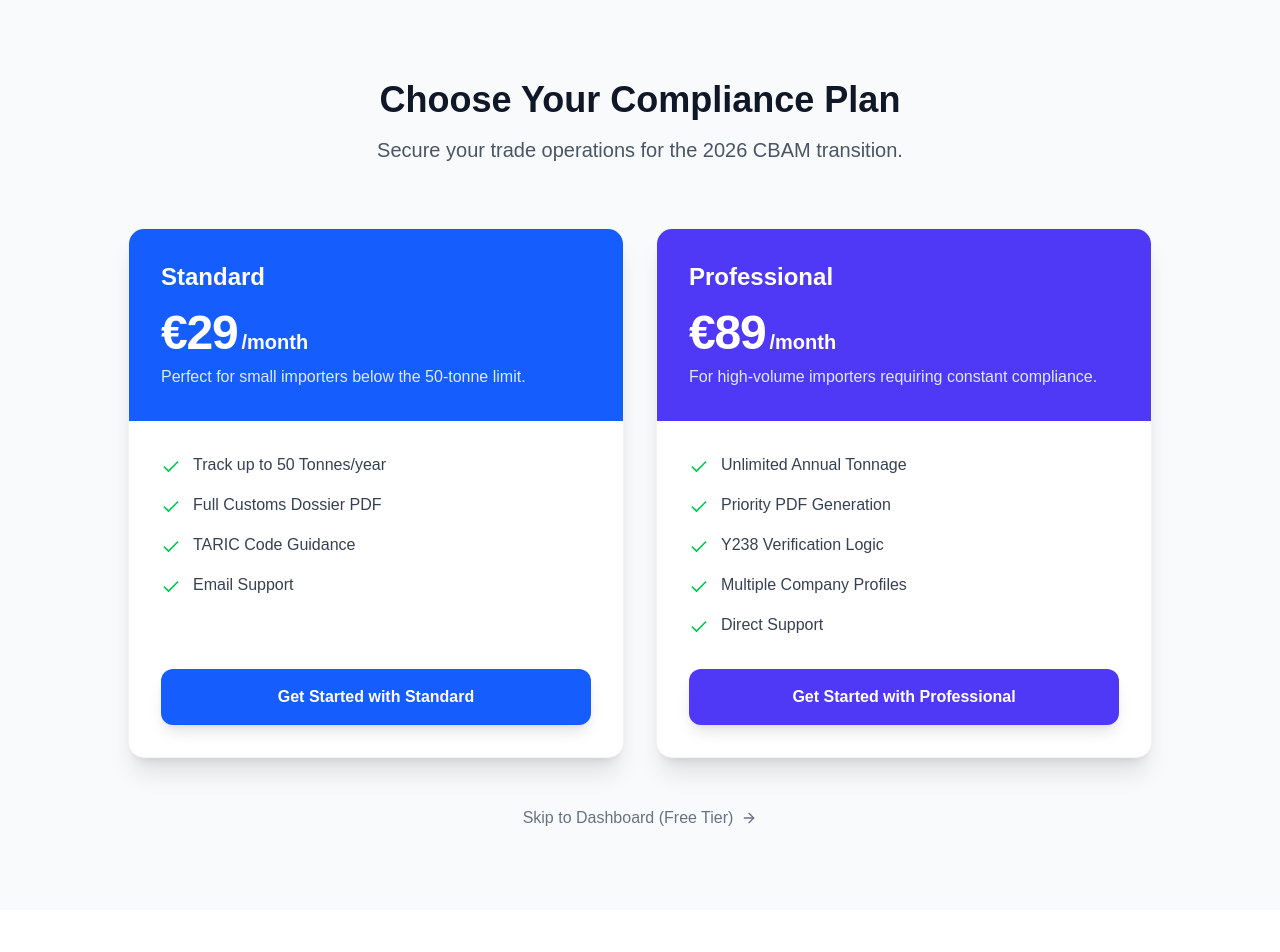
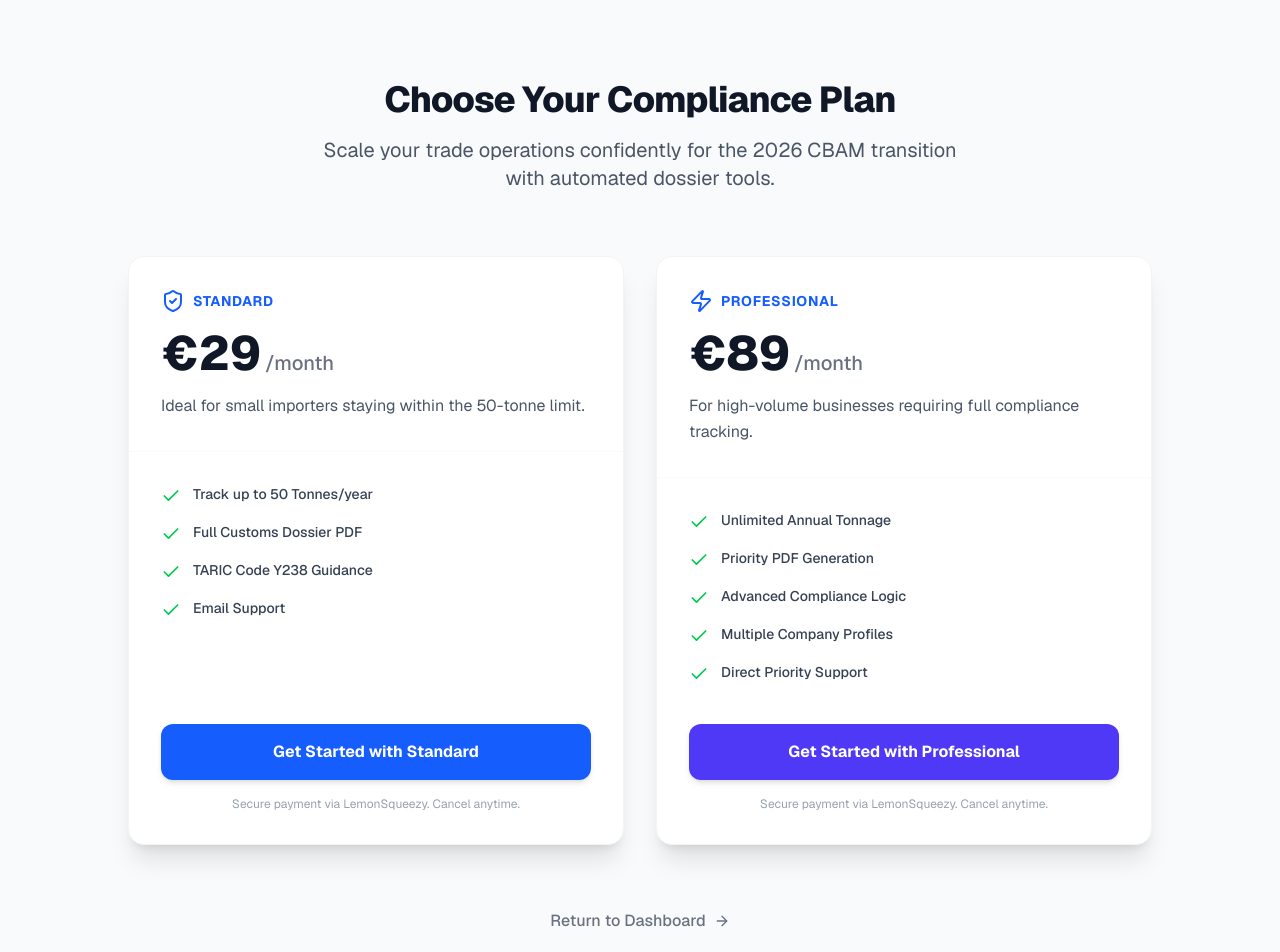
Before and after one commit to mamoor123/my-trade-saas, a Next.js app: page /app/pricing in a window 1280 px wide. Shown: the top 952 px of the page. Before the commit the page ends 910 px from the top, so only its background shows below. Built offline with nearby package versions, Linux system fonts and the light colour scheme.

Commit message:
Refactor pricing page with updated descriptions and links

```diff
--- a/app/app/pricing/page.tsx
+++ b/app/app/pricing/page.tsx
@@ -1,83 +1,110 @@
+"use client";
+
 import React from 'react';
-import { Check, ArrowRight } from 'lucide-react';
+import { Check, ArrowRight, ShieldCheck, Zap } from 'lucide-react';
 import Link from 'next/link';
 
 const plans = [
   {
     name: "Standard",
     price: "€29",
-    description: "Perfect for small importers below the 50-tonne limit.",
+    description: "Ideal for small importers staying within the 50-tonne limit.",
     features: [
       "Track up to 50 Tonnes/year",
       "Full Customs Dossier PDF",
-      "TARIC Code Guidance",
+      "TARIC Code Y238 Guidance",
       "Email Support"
     ],
-    checkoutUrl: "YOUR_LEMON_SQUEEZY_STANDARD_CHECKOUT_URL", // Replace this
-    color: "blue"
+    // REPLACE with your actual LemonSqueezy link
+    checkoutUrl: "https://yourstore.lemonsqueezy.com/checkout/buy/STANDARD_VARIANT_ID",
+    icon: <ShieldCheck className="w-6 h-6" />,
+    buttonClass: "bg-blue-600 hover:bg-blue-700"
   },
   {
     name: "Professional",
     price: "€89",
-    description: "For high-volume importers requiring constant compliance.",
+    description: "For high-volume businesses requiring full compliance tracking.",
     features: [
       "Unlimited Annual Tonnage",
       "Priority PDF Generation",
-      "Y238 Verification Logic",
+      "Advanced Compliance Logic",
       "Multiple Company Profiles",
-      "Direct Support"
+      "Direct Priority Support"
     ],
-    checkoutUrl: "YOUR_LEMON_SQUEEZY_PRO_CHECKOUT_URL", // Replace this
-    color: "indigo"
+    // REPLACE with your actual LemonSqueezy link
+    checkoutUrl: "https://yourstore.lemonsqueezy.com/checkout/buy/PRO_VARIANT_ID",
+    icon: <Zap className="w-6 h-6" />,
+    buttonClass: "bg-indigo-600 hover:bg-indigo-700"
   }
 ];
 
 export default function PricingPage() {
   return (
-    <div className="min-h-screen bg-gray-50 py-20 px-4">
+    <div className="min-h-screen bg-gray-50 py-20 px-4 font-sans">
       <div className="max-w-4xl mx-auto text-center mb-16">
-        <h1 className="text-4xl font-extrabold text-gray-900 mb-4">Choose Your Compliance Plan</h1>
-        <p className="text-xl text-gray-600">Secure your trade operations for the 2026 CBAM transition.</p>
+        <h1 className="text-4xl font-extrabold text-gray-900 mb-4 tracking-tight">
+          Choose Your Compliance Plan
+        </h1>
+        <p className="text-xl text-gray-600 max-w-2xl mx-auto">
+          Scale your trade operations confidently for the 2026 CBAM transition with automated dossier tools.
+        </p>
       </div>
 
       <div className="grid md:grid-cols-2 gap-8 max-w-5xl mx-auto">
         {plans.map((plan) => (
-          <div key={plan.name} className="bg-white rounded-2xl shadow-xl border border-gray-100 overflow-hidden flex flex-col">
-            <div className={`p-8 bg-${plan.color}-600 text-white`}>
-              <h3 className="text-2xl font-bold">{plan.name}</h3>
-              <div className="mt-4 flex items-baseline">
-                <span className="text-5xl font-extrabold tracking-tight">{plan.price}</span>
-                <span className="ml-1 text-xl font-semibold">/month</span>
+          <div
+            key={plan.name}
+            className="bg-white rounded-2xl shadow-xl border border-gray-100 overflow-hidden flex flex-col transition-transform hover:scale-[1.02]"
+          >
+            {/* Header Section */}
+            <div className="p-8 border-b border-gray-50">
+              <div className="flex items-center gap-2 mb-4 text-blue-600">
+                {plan.icon}
+                <span className="font-bold uppercase tracking-wider text-sm">{plan.name}</span>
               </div>
-              <p className="mt-2 text-blue-100">{plan.description}</p>
+              <div className="flex items-baseline">
+                <span className="text-5xl font-extrabold text-gray-900">{plan.price}</span>
+                <span className="ml-1 text-xl font-medium text-gray-500">/month</span>
+              </div>
+              <p className="mt-4 text-gray-600 leading-relaxed">
+                {plan.description}
+              </p>
             </div>
 
+            {/* Features List */}
             <div className="p-8 flex-grow flex flex-col">
-              <ul className="space-y-4 mb-8 flex-grow">
+              <ul className="space-y-4 mb-10 flex-grow">
                 {plan.features.map((feature) => (
                   <li key={feature} className="flex items-start gap-3 text-gray-700">
-                    <Check className="w-5 h-5 text-green-500 mt-1 shrink-0" />
-                    <span>{feature}</span>
+                    <Check className="w-5 h-5 text-green-500 mt-0.5 shrink-0" />
+                    <span className="text-sm font-medium">{feature}</span>
                   </li>
                 ))}
               </ul>
 
+              {/* Checkout Button */}
               <a
                 href={plan.checkoutUrl}
-                className={`w-full text-center py-4 rounded-xl font-bold text-white transition-all shadow-lg ${
-                  plan.color === 'blue' ? 'bg-blue-600 hover:bg-blue-700' : 'bg-indigo-600 hover:bg-indigo-700'
-                }`}
+                className={`w-full text-center py-4 rounded-xl font-bold text-white transition-all shadow-md active:scale-95 ${plan.buttonClass}`}
               >
                 Get Started with {plan.name}
               </a>
+
+              <p className="mt-4 text-center text-xs text-gray-400">
+                Secure payment via LemonSqueezy. Cancel anytime.
+              </p>
             </div>
           </div>
         ))}
       </div>
 
-      <div className="mt-12 text-center">
-        <Link href="/dashboard" className="text-gray-500 hover:text-gray-800 flex items-center justify-center gap-2">
-          Skip to Dashboard (Free Tier) <ArrowRight size={16} />
+      {/* Navigation Footer */}
+      <div className="mt-16 text-center">
+        <Link
+          href="/dashboard"
+          className="inline-flex items-center gap-2 text-gray-500 hover:text-gray-900 font-medium transition-colors"
+        >
+          Return to Dashboard <ArrowRight size={16} />
         </Link>
       </div>
     </div>
```
